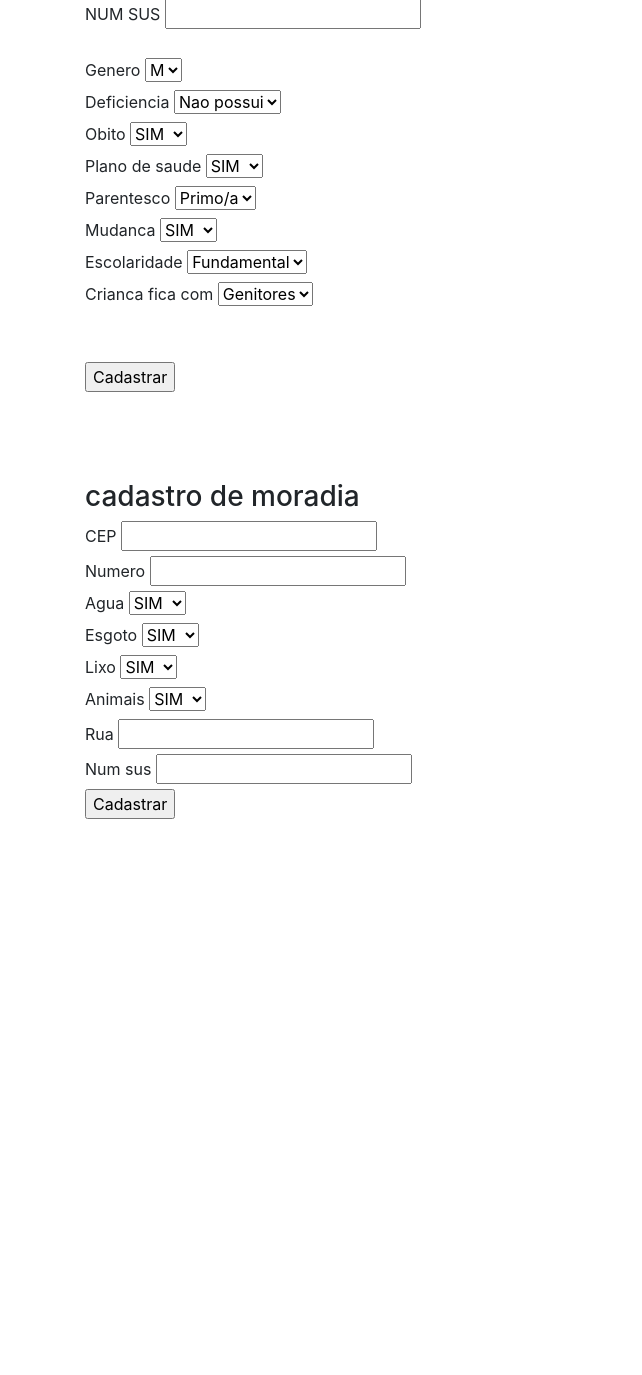
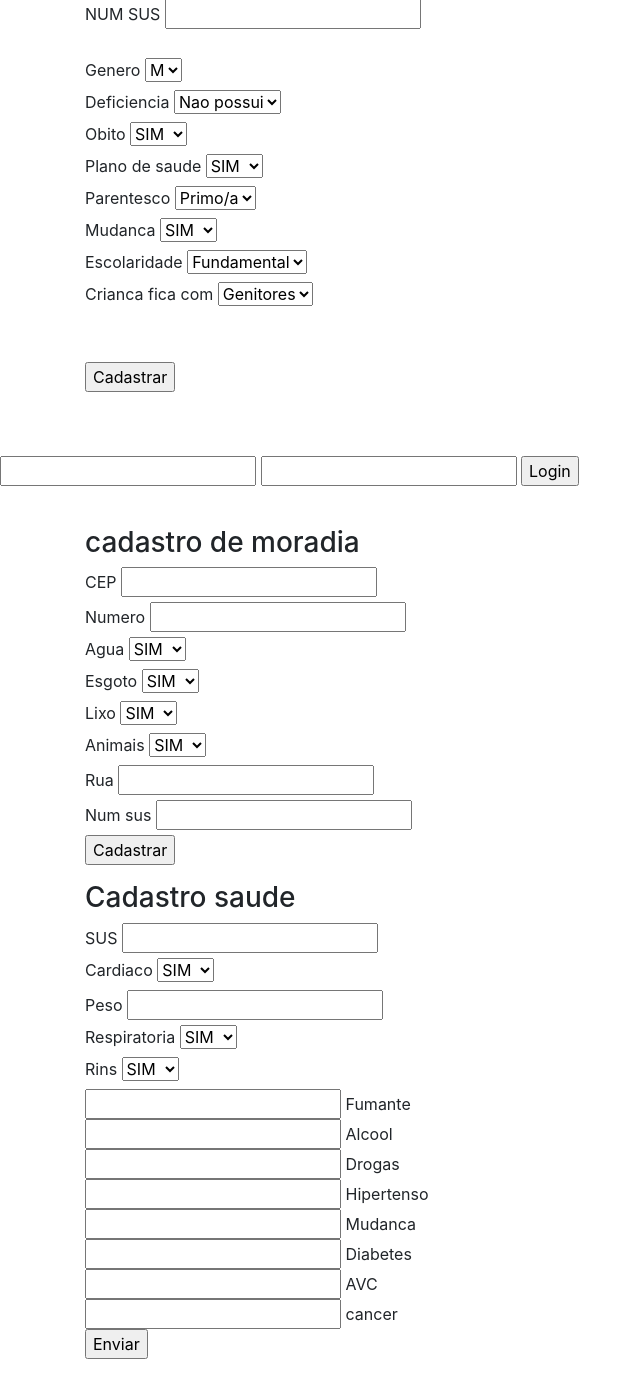
Before and after one commit to IgGarcia1/agente-saude-backend, a PHP site: page / in a window 1280 px wide. Shown: the part 99-1474 px from the top of the page, without its empty margins (0-642 px from the left). Before the commit the page ends 918 px from the top, so only its background shows below. Run offline with PHP 8.4, Linux system fonts and the light colour scheme.

Commit message:
Atualização e adição de funcionalidades.

```diff
--- a/index.php
+++ b/index.php
@@ -95,7 +95,16 @@
 			</form>
 		</div>
 
-		<br> <br> <br>
+		<br> <br>
+        <div>
+            <form method="POST" action="./usuario/login.php">
+                <input type="text" name="col_email" >
+                <input type="text" name="col_senha" >
+                <input type="submit" value="Login">
+            </form>
+        </div>
+
+        <br>
 
 
 		<div class="container">
@@ -144,6 +153,46 @@
 
 		</div>
 
+		<div class="container">
+			<h3>Cadastro saude</h3>
+
+			<div>
+				<form action="./saude/create.php" method="POST">
+
+					<label>SUS</label> <input type="number" name="num_sus" /> <br>
+					<label>Cardiaco</label>
+					<select name="col_doenca_cardiaca" >
+						<option value=1>SIM</option>
+						<option value=0>NAO</option>
+					</select> <br>
+
+					<label>Peso</label> <input type="number" name="col_peso"> <br>
+
+					<label>Respiratoria</label>
+					<select name="col_doenca_respiratoria">
+						<option value=1>SIM</option>
+						<option value=0>NAO</option>
+					</select> <br>
+
+					<label>Rins</label>
+					<select name="col_problema_rins">
+						<option value=1>SIM</option>
+						<option value=0>NAO</option>
+					</select> <br>
+
+					<input type="number" name="col_e_fumante" > Fumante<br>
+					<input type="number" name="col_usa_alcool" id='2'> Alcool<br>
+					<input type="number" name="col_usa_drogas"> Drogas<br>
+					<input type="number" name="col_hipertensao"> Hipertenso<br>
+					<input type="number" name="col_mudanca"> Mudanca<br>
+					<input type="number" name="col_diabetes"> Diabetes<br>
+					<input type="number" name="col_avc"> AVC<br>
+					<input type="number" name="col_cancer"> cancer<br>
+                    <input type="submit" value='Enviar' />
+				</form>
+			</div>
+		</div>
+
 		<script src="https://code.jquery.com/jquery-3.3.1.slim.min.js" integrity="sha384-q8i/X+965DzO0rT7abK41JStQIAqVgRVzpbzo5smXKp4YfRvH+8abtTE1Pi6jizo" crossorigin="anonymous"></script>
 		<script src="https://cdnjs.cloudflare.com/ajax/libs/popper.js/1.14.7/umd/popper.min.js" integrity="sha384-UO2eT0CpHqdSJQ6hJty5KVphtPhzWj9WO1clHTMGa3JDZwrnQq4sF86dIHNDz0W1" crossorigin="anonymous"></script>
 		<script src="https://stackpath.bootstrapcdn.com/bootstrap/4.3.1/js/bootstrap.min.js" integrity="sha384-JjSmVgyd0p3pXB1rRibZUAYoIIy6OrQ6VrjIEaFf/nJGzIxFDsf4x0xIM+B07jRM" crossorigin="anonymous"></script>
--- a/moradia/create.php
+++ b/moradia/create.php
@@ -6,6 +6,6 @@ include "../geradorJSON.php";
 $moradia = new MoradiaDAO();
 
 $result = $moradia->create($_POST);
-createResponse($result);
+echo createResponse($result);
 
 ?>
--- a/sql_versaoApp.sql
+++ b/sql_versaoApp.sql
@@ -31,6 +31,8 @@ create table if not EXISTS tbl_usuario(
     col_mudanca boolean default False,
 	cod_escolaridade int not null,
     col_crianca_fica_com varchar(50),
+    col_email varchar(255) default "",
+    col_senha varchar(255) default "",
 
 	foreign key (cod_escolaridade) references tbl_escolaridade(cod_escolaridade),
     foreign key (cod_deficiencia) references tbl_deficiencia(cod_deficiencia)
```
Also changed, not shown: dao/UsuarioDAO2.php (+20 -0 lines), dao/userHealthDAO.php (+32 -35 lines), saude/create.php (added, +15 -0 lines), usuario/login.php (added, +10 -0 lines).
